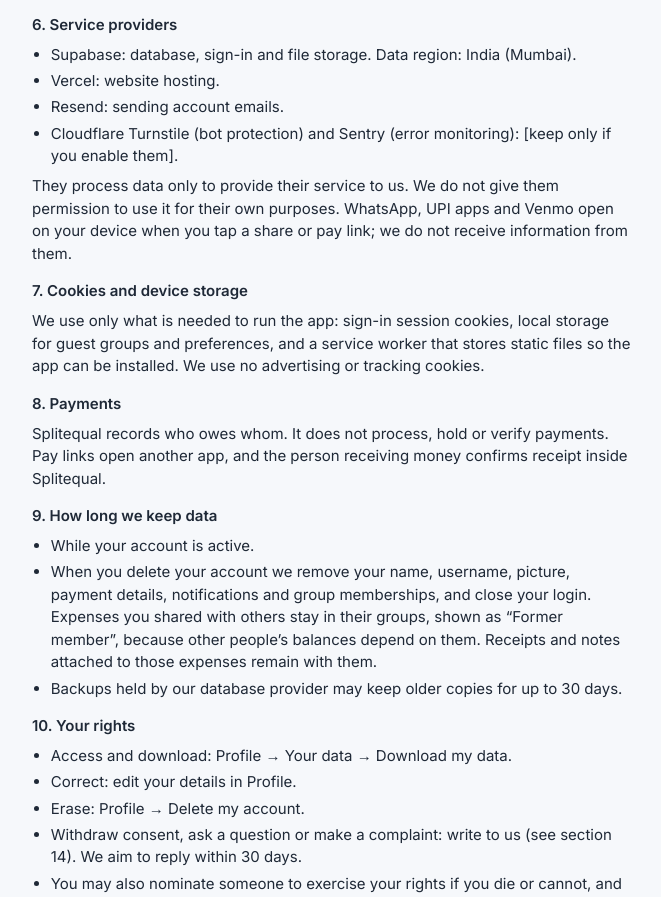
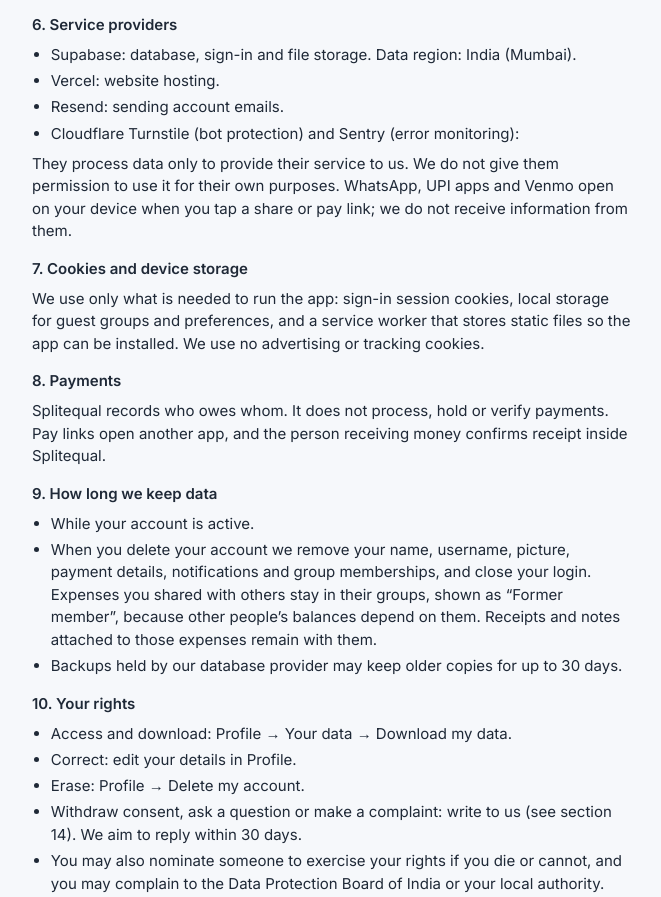
Before and after one commit to sanjeev975/splitequal, a Next.js app: page /privacy in a window 1280 px wide. Shown: the part 1160-2057 px from the top of the page, without its empty margins (308-969 px from the left). Built offline with nearby package versions, Linux system fonts and the light colour scheme.

Commit message:
Update privacy policy and legal files

```diff
--- a/src/app/privacy/page.tsx
+++ b/src/app/privacy/page.tsx
@@ -13,7 +13,7 @@ const sections: Section[] = [
   ["How we use it", ["To run the service: calculate balances, show groups to their members, and send in-app notifications and account emails (confirm email, reset password).", "To keep the service safe: prevent abuse, fraud and spam, and fix errors.", "To meet legal obligations and respond to your requests."]],
   ["Who can see what", ["Everyone in a group can see the group’s expenses, shares, settlements, member names, usernames and profile pictures, and the payment details (UPI/Venmo) of members.", "Anyone holding a valid invite link can join that group until the link expires or is revoked. Group admins decide who gets links.", "Your email address is never shown to other members.", "Expenses you record in your Personal space are visible only to you. That space cannot be shared.", "“Guest” members are names added by someone in the group for a person who has no account. Only add people you are comfortable recording."]],
   ["Guest mode", "If you use Splitequal without an account, your groups are stored only in your own browser and are not sent to us. If you later create an account, you can copy them into it; the people you typed in become Guest members of that group."],
-  ["Service providers", [`Supabase: database, sign-in and file storage. Data region: ${L.dataRegion}.`, "Vercel: website hosting.", `${L.emailProvider}: sending account emails.`, "Cloudflare Turnstile (bot protection) and Sentry (error monitoring): [keep only if you enable them]."], "They process data only to provide their service to us. We do not give them permission to use it for their own purposes. WhatsApp, UPI apps and Venmo open on your device when you tap a share or pay link; we do not receive information from them."],
+  ["Service providers", [`Supabase: database, sign-in and file storage. Data region: ${L.dataRegion}.`, "Vercel: website hosting.", `${L.emailProvider}: sending account emails.`, "Cloudflare Turnstile (bot protection) and Sentry (error monitoring):"], "They process data only to provide their service to us. We do not give them permission to use it for their own purposes. WhatsApp, UPI apps and Venmo open on your device when you tap a share or pay link; we do not receive information from them."],
   ["Cookies and device storage", "We use only what is needed to run the app: sign-in session cookies, local storage for guest groups and preferences, and a service worker that stores static files so the app can be installed. We use no advertising or tracking cookies."],
   ["Payments", "Splitequal records who owes whom. It does not process, hold or verify payments. Pay links open another app, and the person receiving money confirms receipt inside Splitequal."],
   ["How long we keep data", ["While your account is active.", "When you delete your account we remove your name, username, picture, payment details, notifications and group memberships, and close your login. Expenses you shared with others stay in their groups, shown as “Former member”, because other people’s balances depend on them. Receipts and notes attached to those expenses remain with them.", `Backups held by our database provider may keep older copies for up to ${L.backupDays} days.`]],
```
